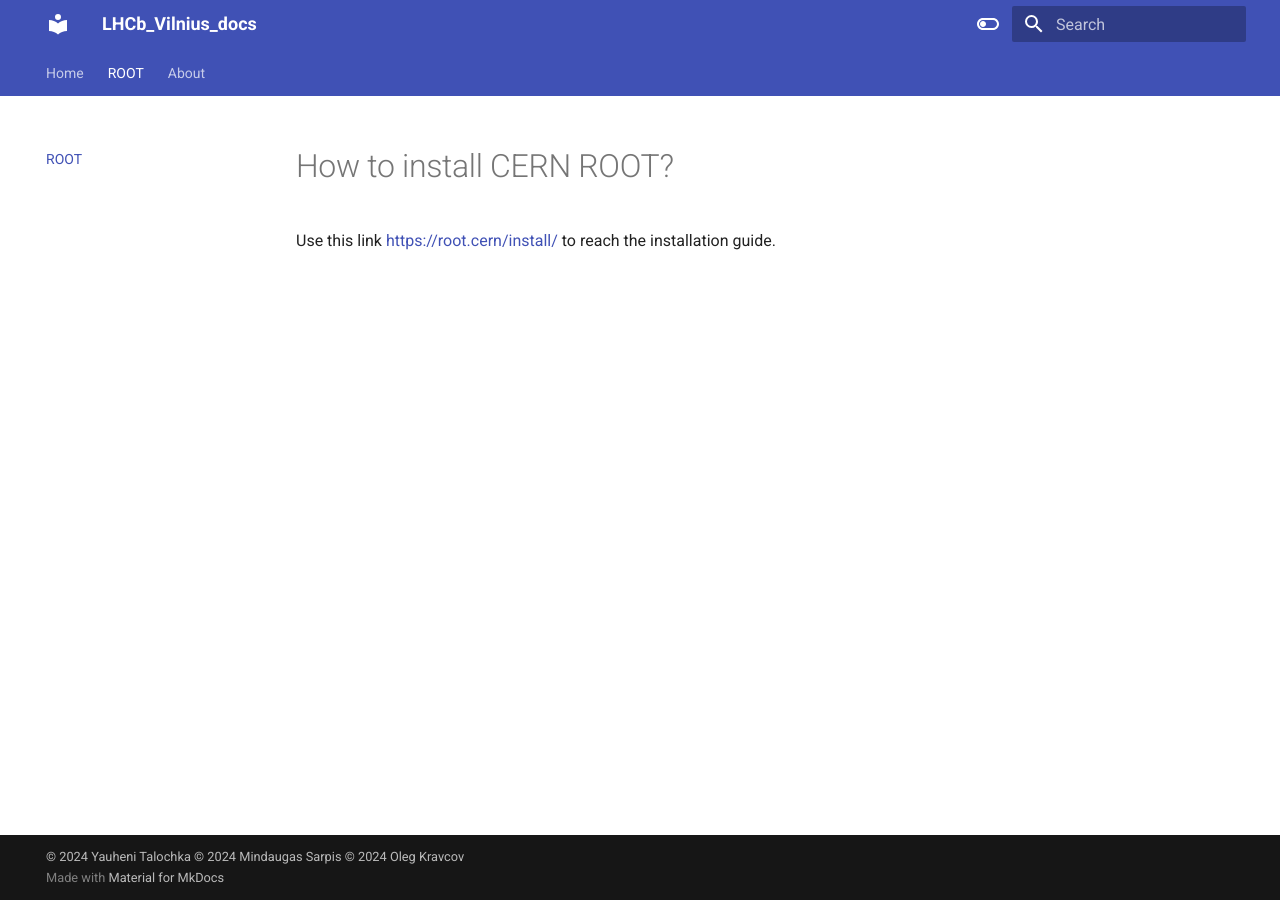
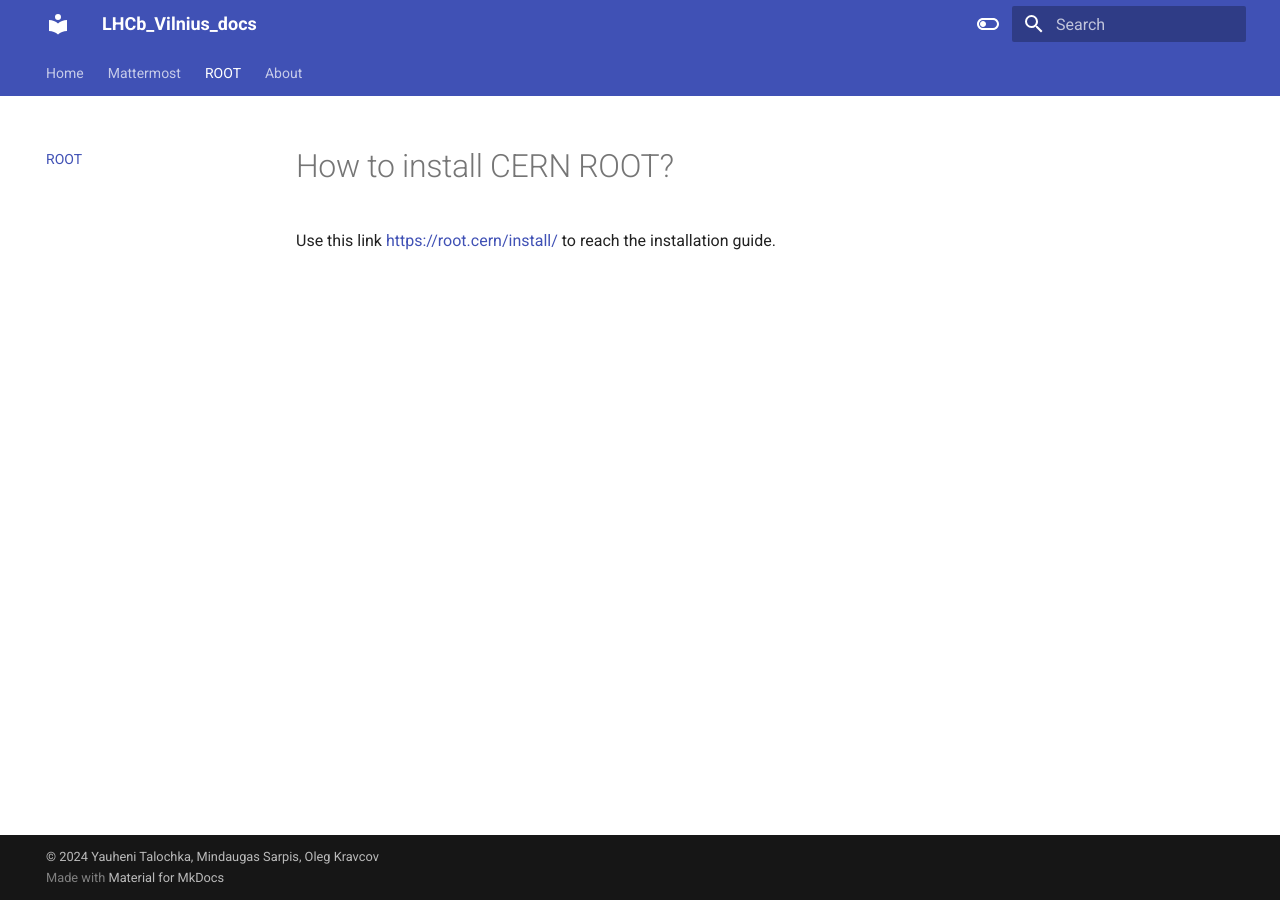
Before and after one commit to YauheniTalochkaN/LHCb_Vilnius_docs, an MkDocs documentation site: the page built from docs/root.md, in a window 1280 px wide. Built offline with MkDocs 1.6.1 and Material for MkDocs 9.7.7, drawn with Linux system fonts in a browser that asks for light colours.

Commit message:
mattermost page has been added

```diff
--- a/mkdocs.yml
+++ b/mkdocs.yml
@@ -2,6 +2,7 @@ site_name: LHCb_Vilnius_docs
 site_url: https://yauhenitalochkan.github.io/LHCb_Vilnius_docs/
 nav:
   - Home: index.md
+  - Mattermost: mattermost.md
   - ROOT: root.md
   - About: about.md
 theme:
@@ -32,6 +33,4 @@ theme:
       accent: deep purple
 
 copyright: |
-  &copy; 2024 <a href="https://github.com/YauheniTalochkaN"  target="_blank" rel="noopener">Yauheni Talochka</a>
-  &copy; 2024 <a href="https://github.com/MindaugasSarpis"  target="_blank" rel="noopener">Mindaugas Sarpis</a>
-  &copy; 2024 <a href="https://github.com/Tamsta-273C"  target="_blank" rel="noopener">Oleg Kravcov</a>
+  &copy; 2024 <a href="https://github.com/YauheniTalochkaN"  target="_blank" rel="noopener">Yauheni Talochka</a>, <a href="https://github.com/MindaugasSarpis"  target="_blank" rel="noopener">Mindaugas Sarpis</a>, <a href="https://github.com/Tamsta-273C"  target="_blank" rel="noopener">Oleg Kravcov</a>
```
Also changed, not shown: docs/mattermost.md (added, +3 -0 lines).
